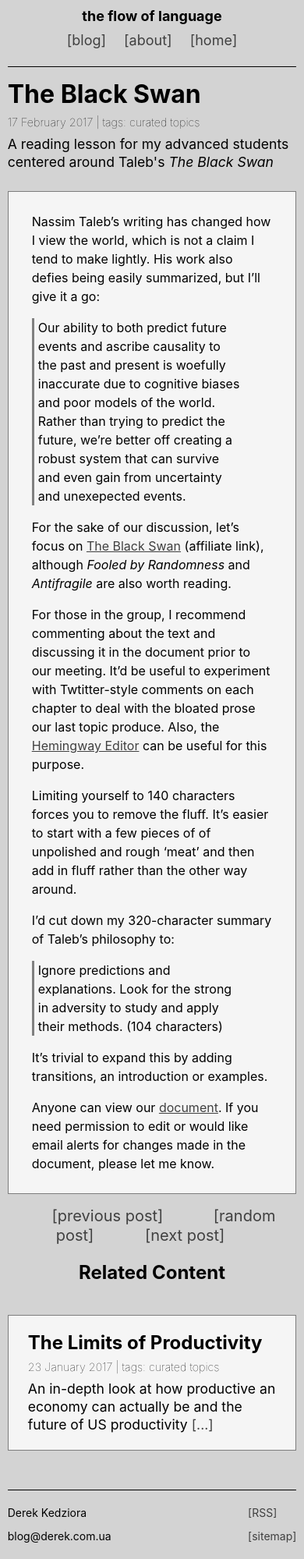
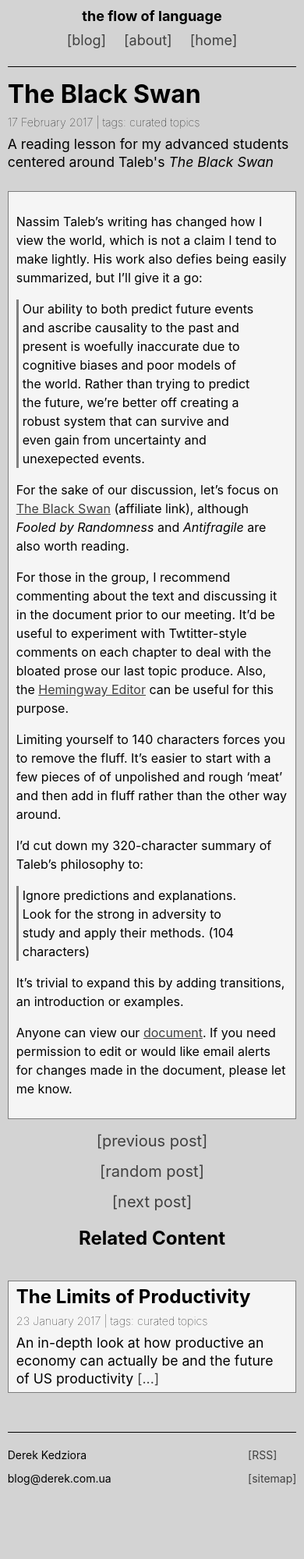
Before and after one commit to ZeroDeth/derekkedziora.github.io, a Jekyll site: the page built from _posts/2017-02-17-the-black-swan.md, in a window 390 px wide. Shown: the whole page at 78% size. Built offline with Jekyll 4.4.1, drawn with Linux system fonts in a browser that asks for light colours; comment, search, counter and statistics services are not loaded; after the commit the page ends 1925 px from its top, so only the background shows below that.

Commit message:
mobile version fixes

```diff
--- a/css/main.css
+++ b/css/main.css
@@ -51,7 +51,7 @@ pre {
 }
 
 nav {
-  height: 50px;
+  height: 40px;
   border-bottom: solid;
   border-color: black;
   border-bottom-width: 1px;
@@ -235,10 +235,19 @@ footer ul {
     margin-left: 0px;
   }
 
-  .next-previous-links li {
+  .post-content {
+    padding: 10px 10px 10px 10px;
+  }
+
+  .blog-listing {
+    padding: 10px 10px 10px 10px;
+  }
+
+  .next-previous-links ul li {
+    display: list-item;
     text-align: center;
-    display: list-item;
     list-style-type: none;
+    margin: 15px 0px 15px 0px;
   }
 
   footer ul {
```
